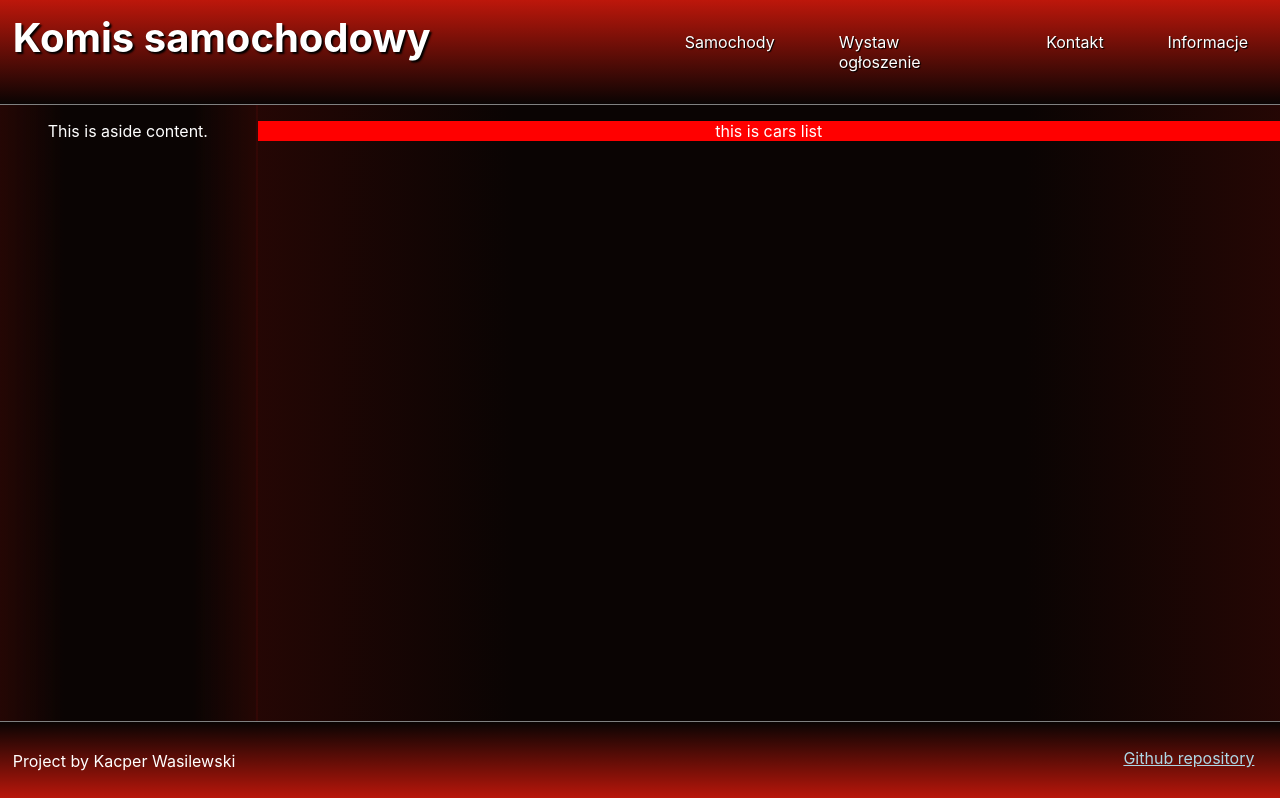
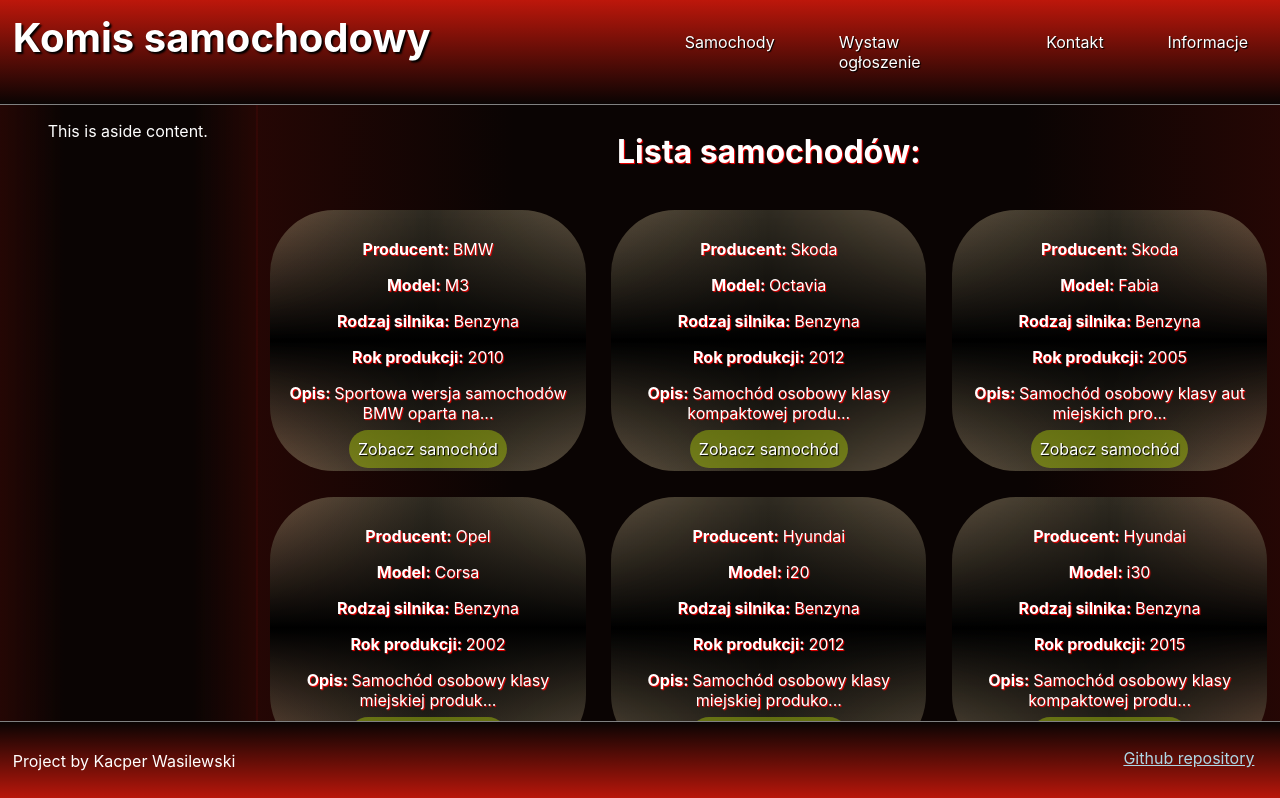
Before and after one commit to KacperW57/Komis-samochodowy, a React (Create React App) app: page /cars in a window 1280 px wide. Shown: the top 798 px of the page. Built offline with nearby package versions, Linux system fonts and the light colour scheme.

Commit message:
added Cars list and dynamic routing to SingleCar

```diff
--- a/package.json
+++ b/package.json
@@ -7,7 +7,6 @@
     "@testing-library/jest-dom": "^5.16.5",
     "@testing-library/react": "^13.4.0",
     "@testing-library/user-event": "^14.4.3",
-    "axios": "^1.2.4",
     "react": "^18.2.0",
     "react-dom": "^18.2.0",
     "react-redux": "^8.0.5",
--- a/src/App.css
+++ b/src/App.css
@@ -118,20 +118,121 @@
 
 .carsContainer {
   color: white;
-  background-color: red;
+  text-shadow: 1px 1px 1px red;
+  width: 100%;
+  margin-bottom: 10vh;
+}
+
+.allCarsContainer {
+  width: 100%;
+  display: flex;
+  flex-flow: row wrap;
+}
+.allCarsListItem {
+  flex: 1;
+  min-width: 20%;
+  margin: 1vw;
+  padding: 1vw;
+  background: linear-gradient(
+      to bottom,
+      rgba(233, 211, 164, 0.2),
+      black,
+      rgba(233, 211, 164, 0.2)
+    ),
+    linear-gradient(
+      to right,
+      rgba(233, 211, 164, 0.2),
+      black,
+      rgba(233, 211, 164, 0.2)
+    );
+  border-radius: 5vw;
+}
+
+.allCarsListItem a:link {
+  padding: 0.7vw;
+  margin: 1vw;
+  text-shadow: 1px 1px 1px black;
+  color: white;
+  text-decoration: none;
+  background-color: rgba(162, 189, 11, 0.5);
+  border-radius: 5vw;
+}
+
+.allCarsListItem a:hover {
+  box-shadow: inset 2px 2px 2px white, inset -2px -2px 2px black;
+}
+
+.allCarsListItem a:active {
+  box-shadow: inset 2px 2px 2px black, inset -2px -2px 2px white;
+}
+.allCarsListItem a:visited {
+  color: white;
+}
+
+@media (max-width: 425px) {
+  .allCarsContainer {
+    display: block;
+  }
+}
+
+@media (min-width: 426px) {
+  .allCarsContainer {
+    display: flex;
+    flex-flow: row wrap;
+  }
+  .allCarsListItem {
+    flex: 1;
+    min-width: 40%;
+  }
+}
+
+@media (min-width: 1025px) {
+  .allCarsListItem {
+    min-width: 20%;
+  }
+}
+
+/* SingleCar component styling */
+.SingleCar {
+  color: white;
+  text-shadow: 1px 1px 1px red;
+  width: 60%;
+  margin-left: 20%;
+}
+
+.SingleCar a:link {
+  padding: 0.7vw;
+  margin: 1vw;
+  text-shadow: 1px 1px 1px black;
+  color: white;
+  text-decoration: none;
+  background-color: rgba(162, 189, 11, 0.5);
+  border-radius: 5vw;
+}
+
+.SingleCar a:hover {
+  box-shadow: inset 2px 2px 2px white, inset -2px -2px 2px black;
+}
+
+.SingleCar a:active {
+  box-shadow: inset 2px 2px 2px black, inset -2px -2px 2px white;
+}
+.SingleCar a:visited {
+  color: white;
 }
 
 /* AddCar component styling */
 
 .addCarContainer {
   color: white;
-  background-color: red;
+  text-shadow: 1px 1px 1px red;
 }
 
 /* Contact component styling */
 
 .contactContainer {
   color: white;
+  text-shadow: 1px 1px 1px red;
 }
 
 /* Info component styling */
--- a/src/App.js
+++ b/src/App.js
@@ -8,6 +8,7 @@
 import Cars from "./components/Cars";
 import AddCar from "./components/AddCar";
 import Contact from "./components/Contact";
+import SingleCarPage from "./components/SingleCarPage";
 
 function App() {
   return (
@@ -21,6 +22,7 @@
             <Route path="/addCar" element={<AddCar />} />
             <Route path="/contact" element={<Contact />} />
             <Route path="/" element={<Info />} />
+            <Route path="/cars/:carsId" element={<SingleCarPage />} />
           </Routes>
         </main>
       </div>
--- a/src/components/Cars.js
+++ b/src/components/Cars.js
@@ -1,10 +1,43 @@
 import React from "react";
 import "../App.css";
+import { useSelector } from "react-redux";
+import { Link } from "react-router-dom";
 
 export default function Cars() {
+  const carsArray = useSelector((state) => state.cars);
+
+  const carsList = carsArray.map((cars) => {
+    return (
+      <div className="allCarsListItem" key={cars.id}>
+        <p>
+          <strong>Producent: </strong>
+          {cars.producer}
+        </p>
+        <p>
+          <strong>Model: </strong>
+          {cars.model}
+        </p>
+        <p>
+          <strong>Rodzaj silnika: </strong>
+          {cars.engine_type}
+        </p>
+        <p>
+          <strong>Rok produkcji: </strong>
+          {cars.year}
+        </p>
+        <p>
+          <strong>Opis: </strong>
+          {cars.description.substring(0, 40)}
+          ...
+        </p>
+        <Link to={`/cars/${cars.id}`}>Zobacz samochód</Link>
+      </div>
+    );
+  });
   return (
     <div className="carsContainer">
-      <p>this is cars list</p>
+      <h2>Lista samochodów:</h2>
+      <div className="allCarsContainer">{carsList}</div>
     </div>
   );
 }
--- /dev/null
+++ b/src/components/SingleCarPage.js
@@ -0,0 +1,47 @@
+import React from "react";
+import "../App.css";
+import { useSelector } from "react-redux";
+import { Link, useParams } from "react-router-dom";
+
+export default function SingleCarPage() {
+  const params = useParams();
+  const carsId = params.carsId;
+
+  const carsArray = useSelector((state) => state.cars);
+
+  const singleCar = carsArray.find((car) => car.id === carsId);
+  if (!singleCar) {
+    return (
+      <div className="SingleCar">
+        <p>Car not found!</p>
+      </div>
+    );
+  }
+
+  return (
+    <div className="SingleCar">
+      <h2>Samochód:</h2>
+      <p>
+        <strong>Producent: </strong>
+        {singleCar.producer}
+      </p>
+      <p>
+        <strong>Model: </strong>
+        {singleCar.model}
+      </p>
+      <p>
+        <strong>Rodzaj silnika: </strong>
+        {singleCar.engine_type}
+      </p>
+      <p>
+        <strong>Rok produkcji: </strong>
+        {singleCar.year}
+      </p>
+      <p>
+        <strong>Opis: </strong>
+        {singleCar.description}
+      </p>
+      <Link to={`/cars`}>Powrót do listy</Link>
+    </div>
+  );
+}
--- a/src/features/cars/carsSlice.js
+++ b/src/features/cars/carsSlice.js
@@ -155,7 +155,7 @@
       "Samochód elektryczny klasy kompaktowej produkowany przez japoński koncern Nissan od 2010 roku. W 2017 roku zadebiutowała druga generacja pojazdu.",
   },
   {
-    id: "16",
+    id: "17",
     engine_type: "Elektryczny",
     producer: "Renault",
     model: "Zoe",
@@ -164,7 +164,7 @@
       "Elektryczny samochód osobowy klasy miejskiej produkowany pod francuską marką Renault od 2012 roku.",
   },
   {
-    id: "17",
+    id: "18",
     engine_type: "Elektryczny",
     producer: "BMW",
     model: "i3",
@@ -173,7 +173,7 @@
       "Elektryczny samochód osobowy klasy miejskiej produkowany pod niemiecką marką BMW w latach 2013–2022.",
   },
   {
-    id: "18",
+    id: "19",
     engine_type: "Elektryczny",
     producer: "Tesla",
     model: "Model 3",
@@ -182,7 +182,7 @@
       "Elektryczny samochód osobowy klasy średniej produkowany pod amerykańską marką Tesla od 2017 roku.",
   },
   {
-    id: "19",
+    id: "20",
     engine_type: "Elektryczny",
     producer: "Dacia",
     model: "Spring",
@@ -191,7 +191,7 @@
       "Model miejskiego, czteroosobowego auta elektrycznego produkowany przez rumuńską markę Dacia od 2021 roku.",
   },
   {
-    id: "20",
+    id: "21",
     engine_type: "Elektryczny",
     producer: "Fiat",
     model: "500e",
```
Also changed, not shown: 1 other file (tests, documents, lock files or other folders).
